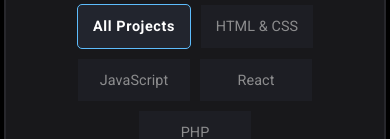
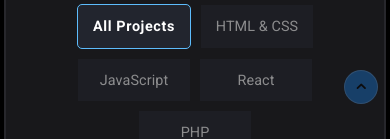
Before and after one commit to bilelmahmoud/Portfolio, a React (Vite) app: page / in a window 390 px wide. Shown: the part 708-847 px from the top of the page. Built offline with nearby package versions, Linux system fonts and the light colour scheme.

Commit message:
Créer une barre de défilement personnalisée et un bouton pour remonter en haut

```diff
--- a/src/App.jsx
+++ b/src/App.jsx
@@ -9,7 +9,7 @@
 
 
   return (
-    <div className='container'>
+    <div id='up' className='container'>
 
       <Header />
 
@@ -21,6 +21,10 @@
       <div className='divider' />
       <Footer />
 
+      <a href='#up'>
+       <button className=' icon-chevron-up scroll2Top '></button>
+      </a>
+
     </div>
   )
 }
--- a/src/index.css
+++ b/src/index.css
@@ -93,6 +93,46 @@
   scale: 0.9;
 }
 
+::-webkit-scrollbar {
+  width: 0.8rem;
+ }
+
+::-webkit-scrollbar-track {
+  border: 7px solid #292c3b;
+  box-shadow: inset 0 0 2.5px 2px rgba(0, 0, 0, 0.5);
+  border-radius: 4px;
+  background-color: #d4d4d8;
+  }
+
+::-webkit-scrollbar-thumb {
+  background: #888;
+  border-radius: 2px;
+}
+
+::-webkit-scrollbar-thumb:hover {
+  background: #555;
+}
+
+/* for Firefox */
+ /* html {scrollbar-color: #9e4673 #3d4a59;}  */
+
+ .scroll2Top{
+  background-color:rgba(25, 118, 210, 0.85);
+  width: 2.6rem;
+  height: 2.6rem;
+  border-radius: 50%;
+  position: fixed;
+  bottom: 2rem;
+  right: 3%;
+  text-align: center;
+  border: 1px solid rgb(255, 255, 255, 0.2);
+
+ }
+
+ .scroll2Top:hover{
+  background-color:rgb(25, 118, 210);
+
+ }
 
 @media (max-width: 1000px) {
   .container{
@@ -105,4 +145,15 @@
     margin-left: calc(var(--container-padding) * -1);
   }
 
+
 }
+
+@media (max-width: 600px) {
+
+  .scroll2Top{
+    opacity:0.5;
+    width: 2rem;
+    height: 2rem;
+  }
+
+}
```
